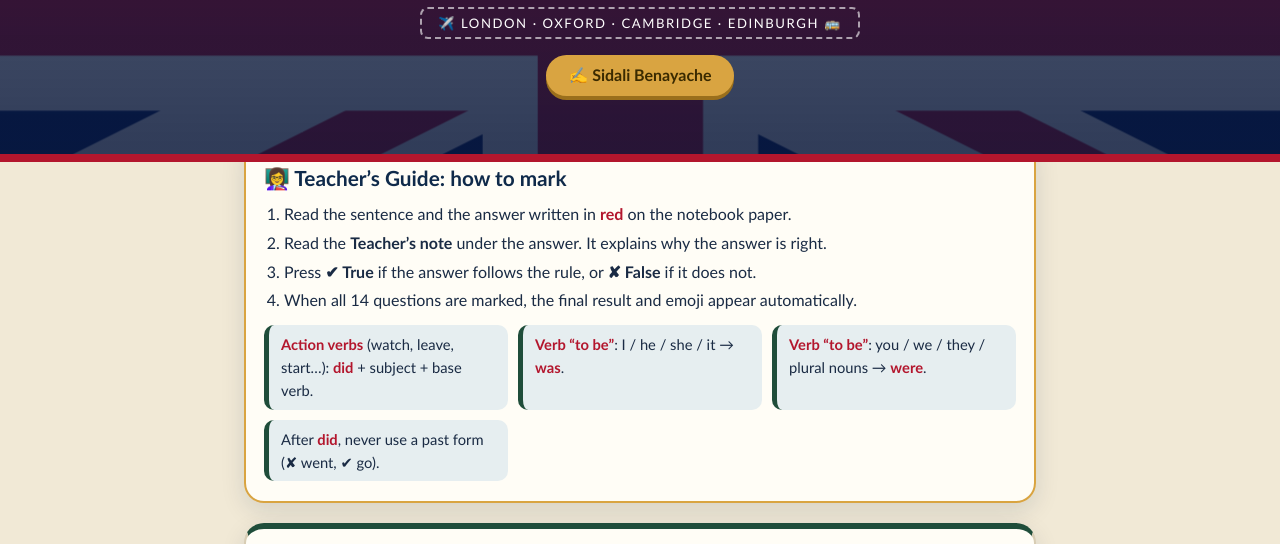
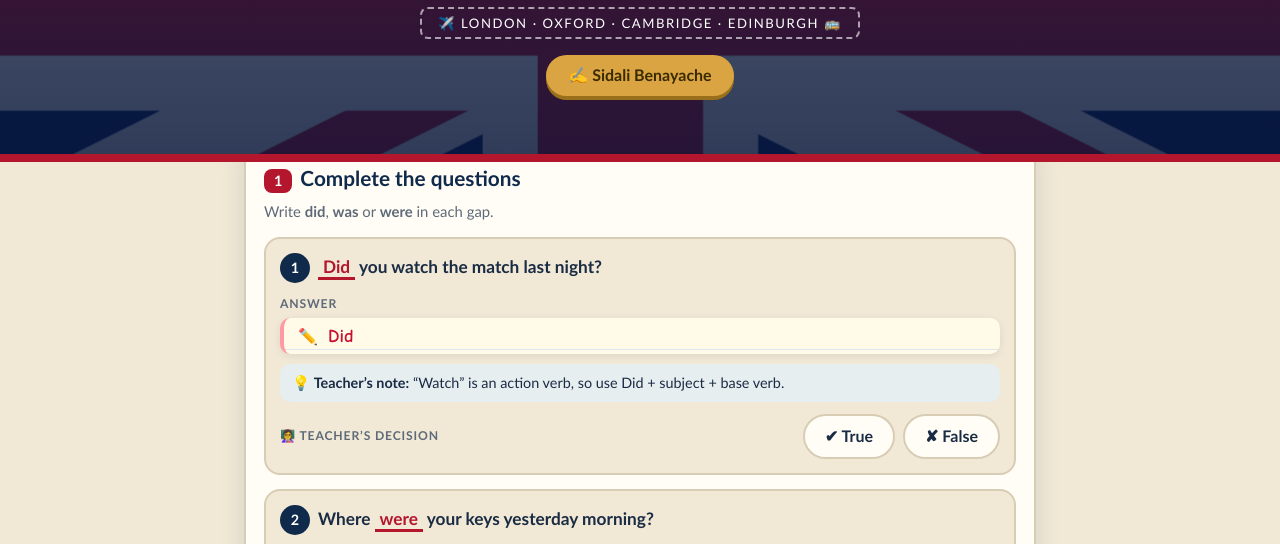
Before and after one commit to hoosid/Home_work, a plain HTML site: page index.html in a window 1280 px wide. Shown: the part 208-752 px from the top of the page. Drawn offline with Linux system fonts and the light colour scheme.

Commit message:
Update index.html

```diff
--- a/index.html
+++ b/index.html
@@ -29,12 +29,6 @@ main{max-width:820px;margin:-26px auto 0;padding:0 14px 36px}
 .route{display:block;width:fit-content;max-width:100%;margin:0 auto 16px;padding:4px 16px;border:2px dashed rgba(255,255,255,.6);border-radius:8px;font-size:.82rem;letter-spacing:.12em;text-transform:uppercase;animation:rise .8s .2s both}
 @media (prefers-color-scheme:dark){:root:not([data-theme="light"]) .card h2{color:#ffd45e}}
 .badge{display:inline-block;background:var(--red);color:#fff;border-radius:8px;padding:1px 10px;margin-right:8px;font-size:.9rem}
-.guide{border-color:var(--gold);background:linear-gradient(var(--card),var(--card)) padding-box}
-.guide ol{margin:8px 0 12px;padding-left:20px}
-.guide li{margin:4px 0}
-.rules{display:grid;grid-template-columns:repeat(auto-fit,minmax(210px,1fr));gap:10px;margin-top:10px}
-.rule{background:var(--sky);border-left:5px solid var(--green);border-radius:10px;padding:8px 12px;font-size:.92rem}
-.rule b{color:var(--red)}
 .tip{color:var(--muted);font-size:.93rem;margin:0 0 10px}
 .q{border:2px solid var(--line);border-radius:16px;padding:14px;margin-top:14px;background:var(--bg);transition:.2s}
 .q.right{border-color:var(--ok);background:rgba(27,154,89,.08)}
@@ -73,7 +67,7 @@ button:active{transform:scale(.94)}
 .who{transition:transform .2s}.who:hover{transform:rotate(-2deg) scale(1.06)}
 .res.vis .emo{animation:bounce 1s ease-in-out infinite}
 .cf{position:fixed;top:-40px;z-index:50;pointer-events:none;animation:fall linear forwards}
-@media (max-width:600px){.card{padding:16px 12px;border-radius:16px}.hero{padding:28px 12px 48px}.sent{font-size:1rem}.hand{font-size:1rem}.prof .lbl{flex-basis:100%}.prof button{flex:1}.rules{grid-template-columns:1fr}main{padding:0 10px 30px}}
+@media (max-width:600px){.card{padding:16px 12px;border-radius:16px}.hero{padding:28px 12px 48px}.sent{font-size:1rem}.hand{font-size:1rem}.prof .lbl{flex-basis:100%}.prof button{flex:1}main{padding:0 10px 30px}}
 @media (prefers-reduced-motion:reduce){*,*::before,*::after{animation:none!important;transition:none!important}.rv{opacity:1;transform:none}}
 </style>
 </head>
@@ -86,22 +80,6 @@ button:active{transform:scale(.94)}
   <span class="who">✍️ Sidali Benayache</span>
 </div>
 <main>
-  <section class="card guide">
-    <h2>👩‍🏫 Teacher’s Guide: how to mark</h2>
-    <ol>
-      <li>Read the sentence and the answer written in <b style="color:var(--red)">red</b> on the notebook paper.</li>
-      <li>Read the <b>Teacher’s note</b> under the answer. It explains why the answer is right.</li>
-      <li>Press <b>✔ True</b> if the answer follows the rule, or <b>✘ False</b> if it does not.</li>
-      <li>When all 14 questions are marked, the final result and emoji appear automatically.</li>
-    </ol>
-    <div class="rules">
-      <div class="rule"><b>Action verbs</b> (watch, leave, start…): <b>did</b> + subject + base verb.</div>
-      <div class="rule"><b>Verb “to be”</b>: I / he / she / it → <b>was</b>.</div>
-      <div class="rule"><b>Verb “to be”</b>: you / we / they / plural nouns → <b>were</b>.</div>
-      <div class="rule">After <b>did</b>, never use a past form (✘ went, ✔ go).</div>
-    </div>
-  </section>
-
   <section class="card">
     <h2><span class="badge">1</span>Complete the questions</h2>
     <p class="tip">Write <b>did</b>, <b>was</b> or <b>were</b> in each gap.</p>
```
